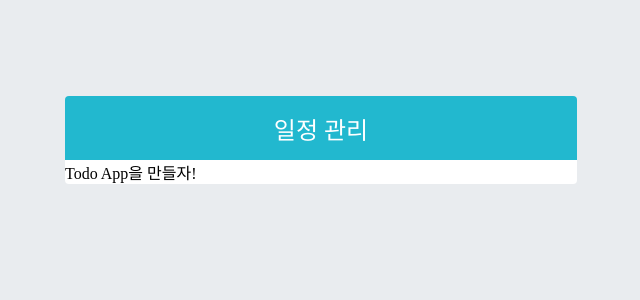
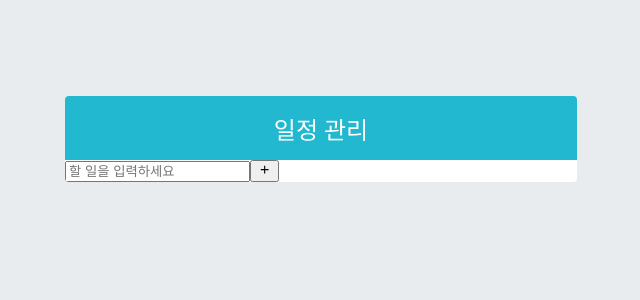
Before and after one commit to hihello119/react, a React (Create React App) app in the folder chapter10/: page / in a window 1280 px wide. Shown: the top 300 px of the page, without its empty margins (319-959 px from the left). Built offline with nearby package versions, Linux system fonts and the light colour scheme.

Commit message:
[Chapter 10] Todo 삽입 구성

```diff
--- a/chapter10/src/App.js
+++ b/chapter10/src/App.js
@@ -1,8 +1,13 @@
 import React from 'react';
 import TodoTemplate from './components/TodoTemplate';
+import TodoInsert from './components/TodoInsert';
 
 const App = () => {
-  return <TodoTemplate>Todo App을 만들자!</TodoTemplate>;
+  return (
+    <TodoTemplate>
+      <TodoInsert />
+    </TodoTemplate>
+  );
 };
 
 export default App;
--- /dev/null
+++ b/chapter10/src/components/TodoInsert.js
@@ -0,0 +1,16 @@
+import React from 'react';
+import { MdAdd } from 'react-icons/md';
+import './TodoInsert.scss';
+
+const TodoInsert = () => {
+  return (
+    <form className="TodoInsert">
+      <input placeholder="할 일을 입력하세요" />
+      <button type="submit">
+        <MdAdd />
+      </button>
+    </form>
+  );
+};
+
+export default TodoInsert;
```
Also changed, not shown: chapter10/src/components/TodoInsert.scss (added), chapter10/src/components/TodoTemplate.js (line endings or trailing spaces).
